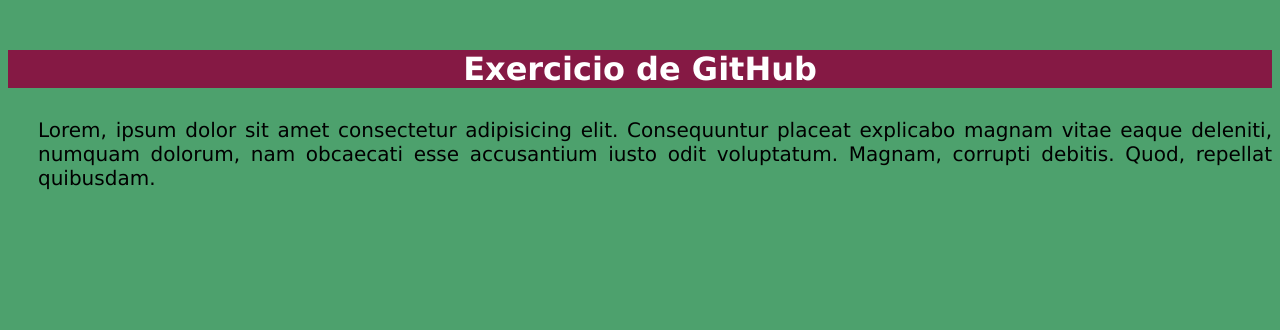
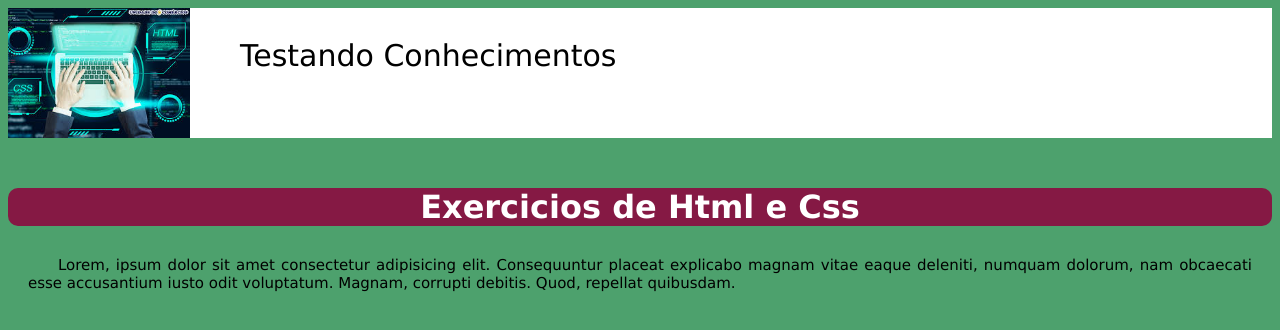
Before and after one commit to DamSystem/secundario, a plain HTML site: page index.html in a window 1280 px wide. Drawn offline with Linux system fonts and the light colour scheme.

Commit message:
este é um commit de exercicios em html e css.

```diff
--- a/index.html
+++ b/index.html
@@ -8,9 +8,16 @@
 </head>
 <body>
 
-        <h1>Exercicio de GitHub</h1>
+    <section>
+        <div class="container">
+            <img id="img" src="img/images.jpg">
+            <p>Testando Conhecimentos</p>
+        </div>
+    </section>
 
-        <p>Lorem, ipsum dolor sit amet consectetur adipisicing elit. Consequuntur placeat explicabo magnam vitae eaque deleniti, numquam dolorum, nam obcaecati esse accusantium iusto odit voluptatum. Magnam, corrupti debitis. Quod, repellat quibusdam.</p>
+    <h1>Exercicios de Html e Css</h1>
+
+        <p id="p_de_texto">Lorem, ipsum dolor sit amet consectetur adipisicing elit. Consequuntur placeat explicabo magnam vitae eaque deleniti, numquam dolorum, nam obcaecati esse accusantium iusto odit voluptatum. Magnam, corrupti debitis. Quod, repellat quibusdam.</p>
 
 </body>
 </html>
--- a/style.css
+++ b/style.css
@@ -3,6 +3,22 @@
     font-family: Verdana, Geneva, Tahoma, sans-serif;
     background-color: rgb(77, 161, 109);
 }
+
+.container{
+    background: white;
+    display: flex;
+    position: relative;
+    font-size: 30px;
+    font-family: Verdana;
+    text-align: center;
+
+}
+
+#img{
+    height: 130px;
+    margin-right: 50px;
+}
+
 
 h1{
     margin-top: 50px;
@@ -10,10 +26,12 @@
     text-align: center;
     background-color: #851944;
     color: white;
+    border-radius: 10px;
 }
 
-p{
-    margin-left: 30px;
-    font-size: 20px;
+#p_de_texto{
+    margin: 20px;
+    font-size: 15px;
     text-align: justify;
+    text-indent: 30px;
 }
```
Also changed, not shown: img/images.jpg (added).
